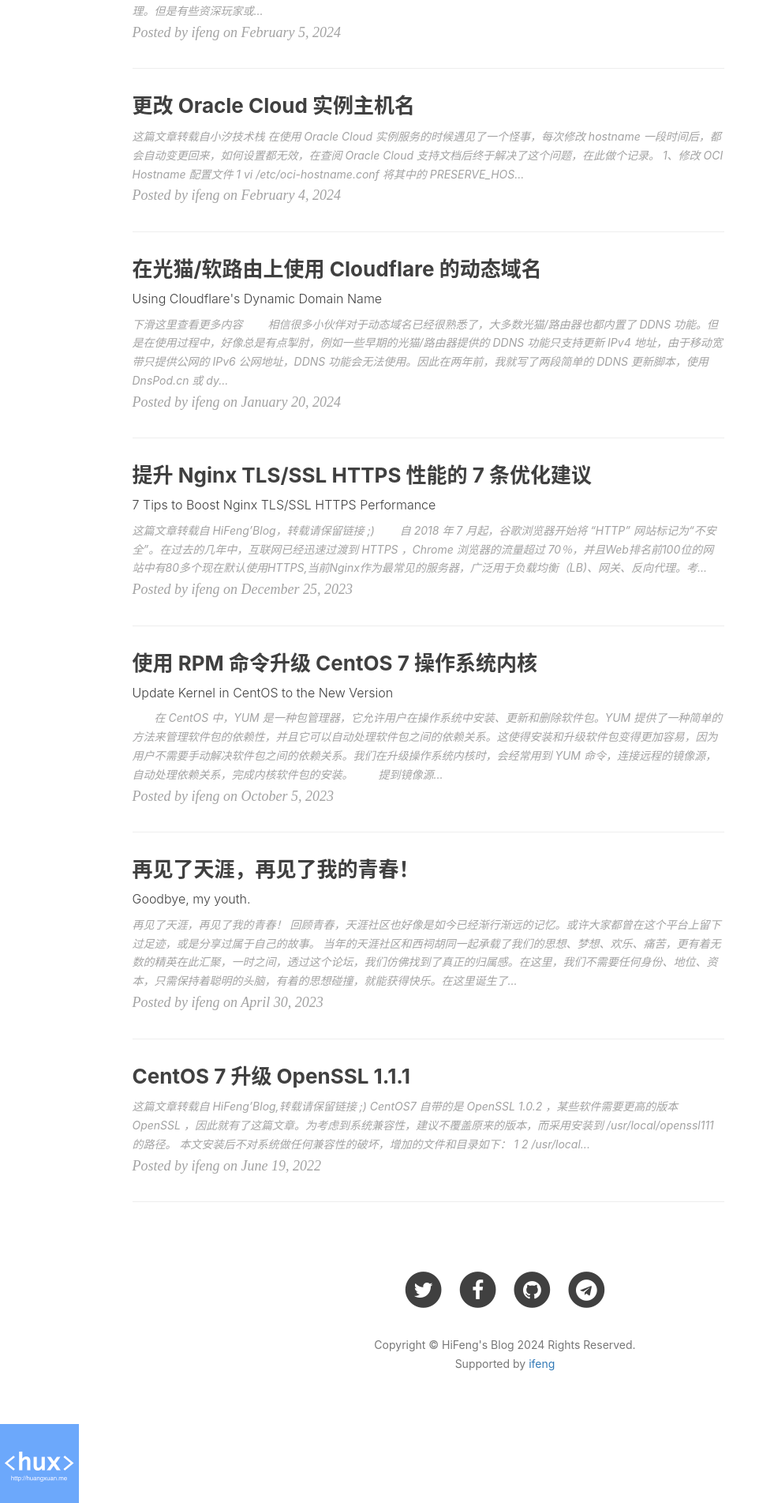
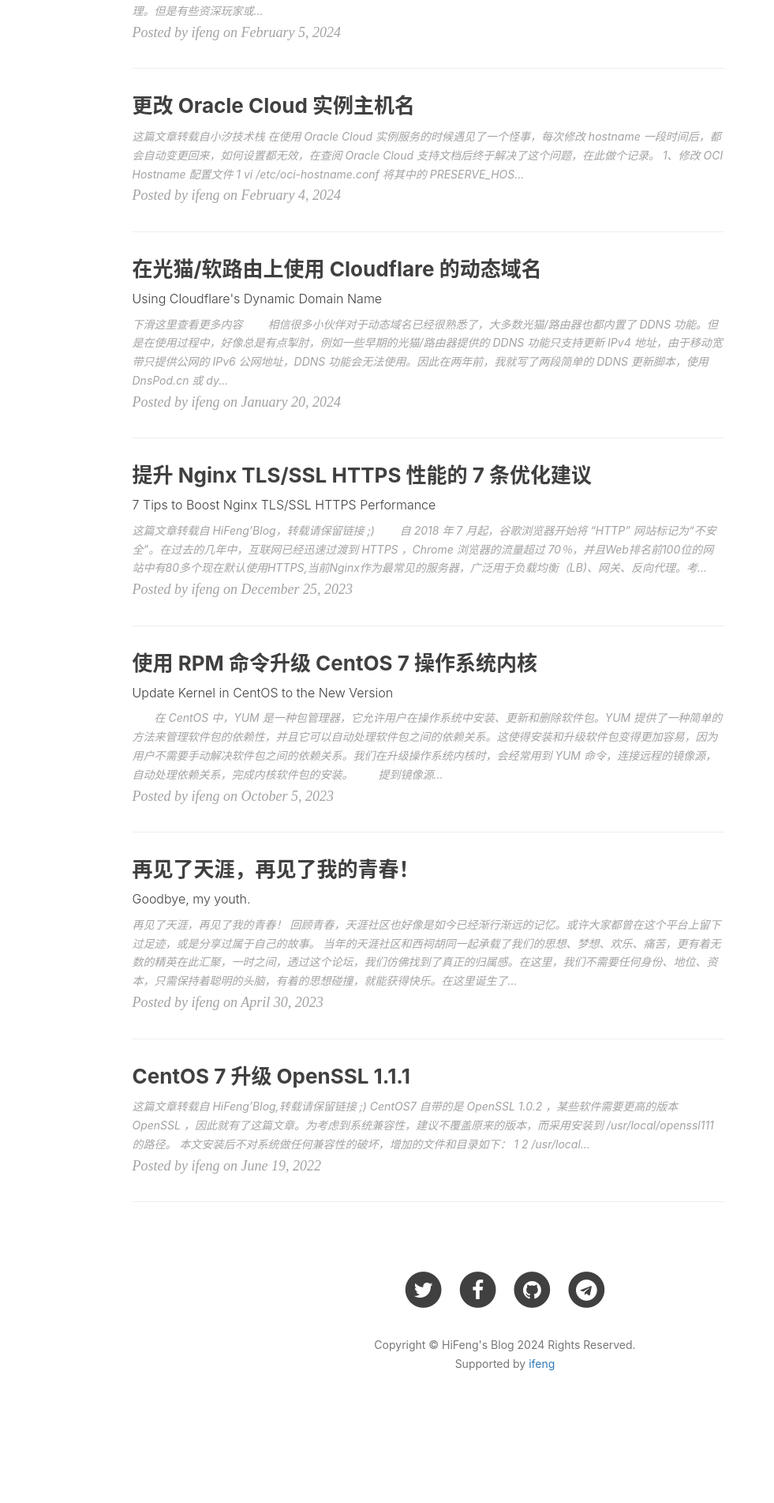
Before and after one commit to a97083435/hiifeng.github.io, a Jekyll site: the page built from index.html, in a window 1280 px wide. Shown: the part 1111-3014 px from the top of the page at 79% size, without its empty margins (0-981 px from the left). Built offline with Jekyll 4.4.1, drawn with Linux system fonts in a browser that asks for light colours; the list of posts is cut into pages by our own code; comment, search, counter and statistics services are not loaded; after the commit the page ends 2914 px from its top, so only the background shows below that.

Commit message:
Update default.html

```diff
--- a/_layouts/default.html
+++ b/_layouts/default.html
@@ -15,7 +15,7 @@
 
 
 <!-- Image to hack wechat -->
-<img src="/img/icon_wechat.png" width="100" height="100" />
+<!--<img src="/img/icon_wechat.png" width="0" height="0" />-->
 <!-- Migrate from head to bottom, no longer block render and still work -->
 
 </body>
```
